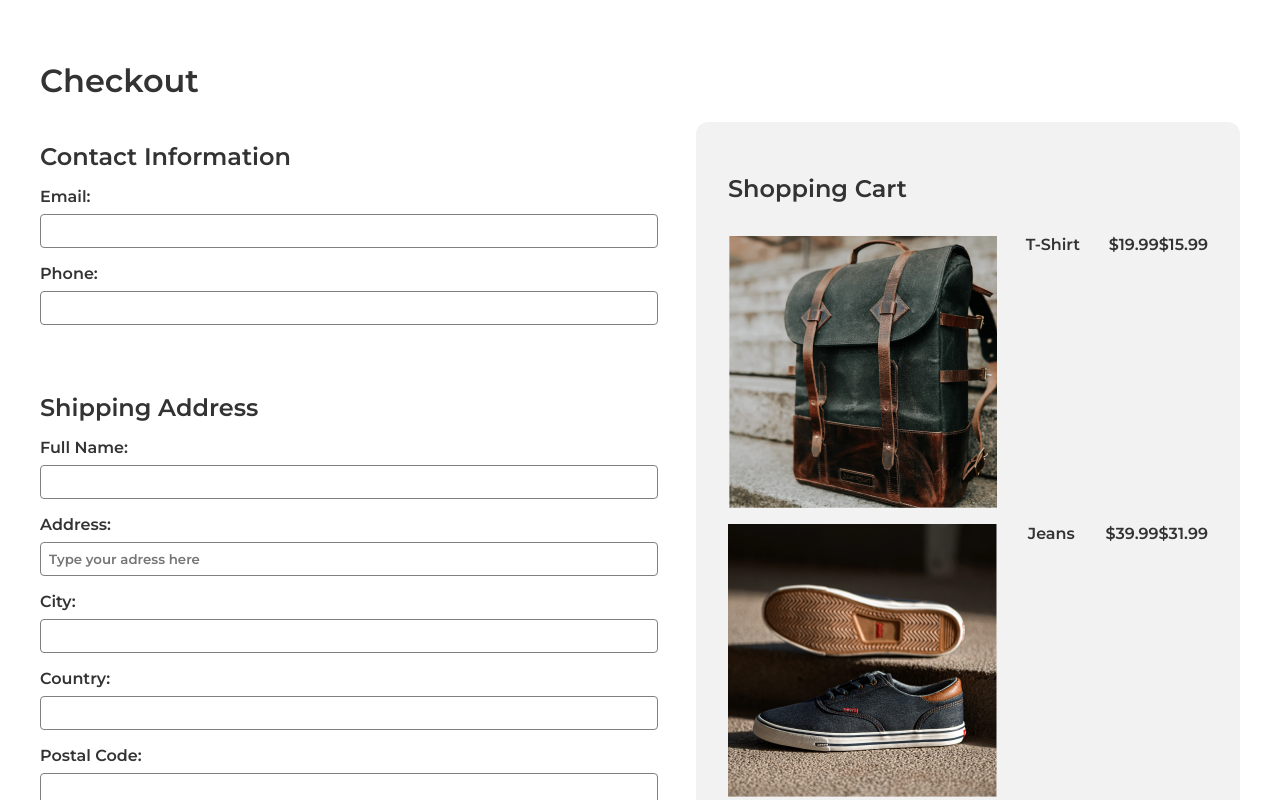
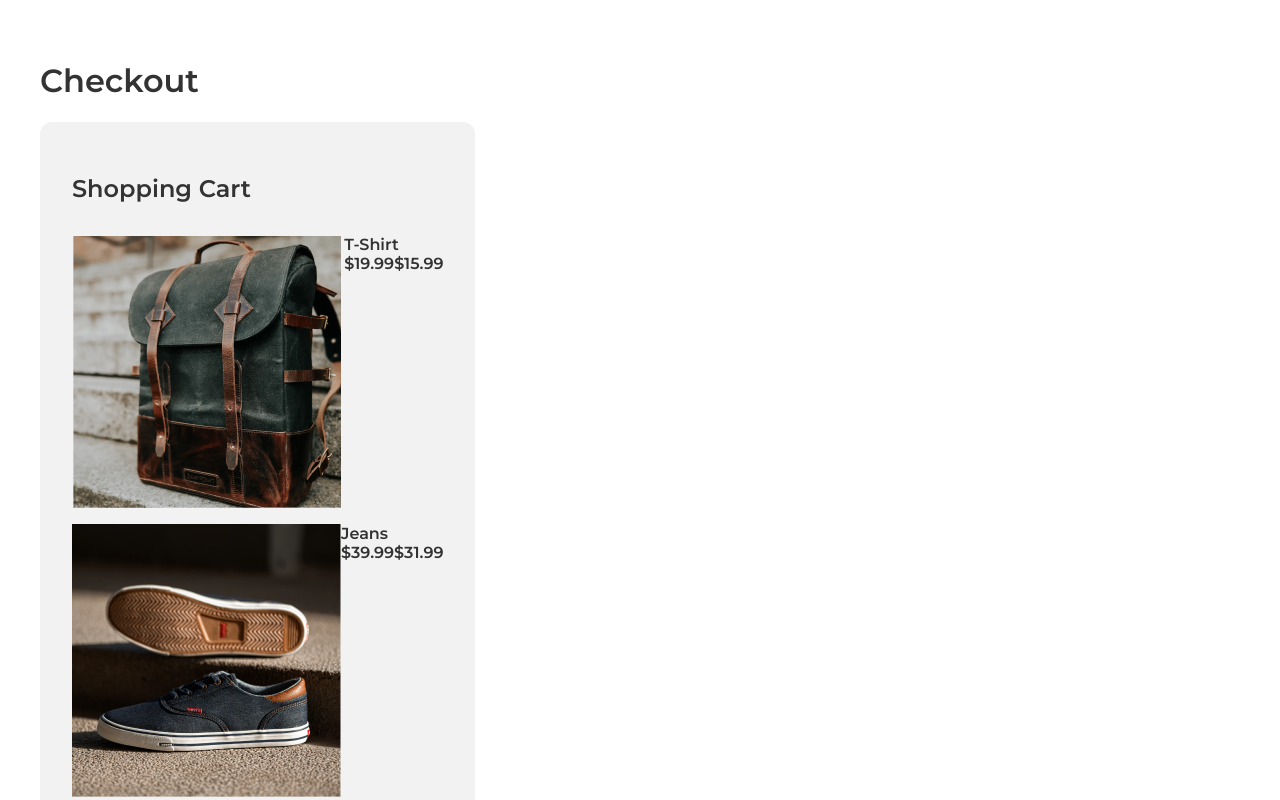
Before and after one commit to maax6/checkout-page, a React (Vite) app: page / in a window 1280 px wide. Shown: the top 800 px of the page. Built offline with nearby package versions, Linux system fonts and the light colour scheme.

Commit message:
Checkout tsx update

```diff
--- a/src/components/Checkout/Checkout.tsx
+++ b/src/components/Checkout/Checkout.tsx
@@ -53,6 +53,7 @@ export function Checkout({ items }: CheckoutProps) {
          src={item.image}
          alt={item.name}
         />
+        <div className="checkout__cart__item__details">
          <span className="checkout__cart__item__name">{item.name}</span>
          <span className="checkout__cart__item__price">
           <span className="checkout__cart__item__price__old">
@@ -62,6 +63,7 @@ export function Checkout({ items }: CheckoutProps) {
            ${(item.price * 0.8).toFixed(2)}
           </span>
          </span>
+        </div>
        </li>
       ))}
      </ul>
--- a/src/components/Checkout/_checkout.scss
+++ b/src/components/Checkout/_checkout.scss
@@ -11,9 +11,10 @@
 	display: flex;
 	justify-content: space-between;
 	align-items: flex-start;
+	flex-wrap: wrap-reverse;
 
 	&__form {
-	  width: 50%;
+	  width: 70%;
 	  display: flex;
 	  flex-direction: column;
 
@@ -52,7 +53,7 @@
 	}
 
 	&__cart {
-	  width: 40%;
+
 	  background-color: #f2f2f2;
 	  padding: 2rem;
 	  border-radius: 12px;
@@ -73,6 +74,12 @@
 			margin-bottom: 1rem;
 		 }
 	  }
+	  &__item {
+		&__details {
+			display: flex;
+			flex-direction: column;
+		}
+	  }
 
 	  &__summary {
 		 margin-top: 2rem;
```
Lines whose indentation alone changed are shown as unchanged.
